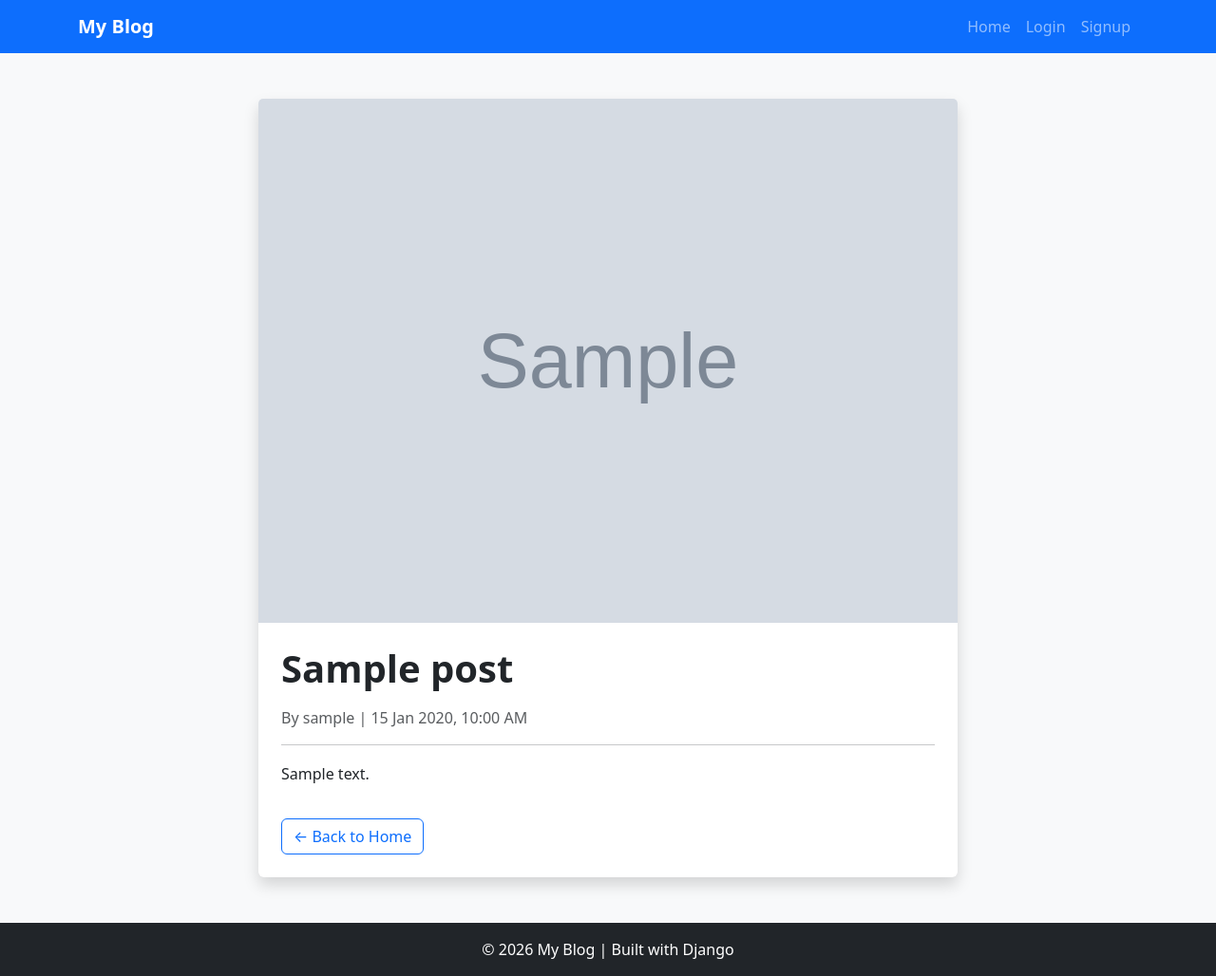
After one commit to AlexxSpring/DjangoBlogapp, a Django app: template templates/detail.html in a window 1280 px wide. The commit adds this page. Shown: the whole page at 95% size. Run offline with Django 3.2, Linux system fonts and the light colour scheme; the template is opened without the code that fills it: most values are stand-ins (such as "Sample title", 1, 10 or a date in 2020); grey boxes marked "Sample" are stand-in pictures.

Commit message:
new features

```diff
--- a/blogapplication/urls.py
+++ b/blogapplication/urls.py
@@ -1,6 +1,6 @@
 from django.contrib import admin
 from django.urls import path, include
-from app.views import home_page, login_page, signup_page, create_post_page
+from app.views import home_page, login_page, signup_page, create_post_page, detail_page
 from django.conf import settings
 from django.conf.urls.static import static
 
@@ -15,6 +15,7 @@ urlpatterns = [
     path('login/', login_page, name='login'),
     path('signup/', signup_page, name='signup'),
     path('create/', create_post_page, name='create_post'),
+    path('post/<int:id>/', detail_page, name='detail'),
 
     # Blog API
     path('api/', include('app.urls')),
--- a/templates/base.html
+++ b/templates/base.html
@@ -21,9 +21,22 @@
 
         <div class="collapse navbar-collapse" id="navMenu">
             <ul class="navbar-nav ms-auto">
+
+            <li class="nav-item">
+                <a class="nav-link" href="/">Home</a>
+            </li>
+
+            {% if user.is_authenticated %}
+
                 <li class="nav-item">
-                    <a class="nav-link" href="/">Home</a>
+                    <a class="nav-link" href="/create/">Create Post</a>
                 </li>
+
+                <li class="nav-item">
+                    <a class="nav-link text-warning" href="/logout/">Logout</a>
+                </li>
+
+            {% else %}
 
                 <li class="nav-item">
                     <a class="nav-link" href="/login/">Login</a>
@@ -32,9 +45,9 @@
                 <li class="nav-item">
                     <a class="nav-link" href="/signup/">Signup</a>
                 </li>
-                <li>
-                    <a class="nav-link" href="/create/">Create Post</a>
-                </li>
+
+            {% endif %}
+
             </ul>
         </div>
     </div>
--- /dev/null
+++ b/templates/detail.html
@@ -0,0 +1,41 @@
+{% extends 'base.html' %}
+
+{% block title %}{{ post.title }}{% endblock %}
+
+{% block content %}
+
+<div class="row justify-content-center">
+    <div class="col-md-8">
+
+        <div class="card shadow border-0">
+
+            {% if post.image %}
+            <img src="{{ post.image.url }}" class="card-img-top">
+            {% endif %}
+
+            <div class="card-body p-4">
+
+                <h1 class="fw-bold mb-3">{{ post.title }}</h1>
+
+                <p class="text-muted mb-3">
+                    By {{ post.author.username }} |
+                    {{ post.created_at|date:"d M Y, h:i A" }}
+                </p>
+
+                <hr>
+
+                <p style="line-height: 1.8;">
+                    {{ post.content }}
+                </p>
+
+                <a href="/" class="btn btn-outline-primary mt-3">
+                    ← Back to Home
+                </a>
+
+            </div>
+        </div>
+
+    </div>
+</div>
+
+{% endblock %}
--- a/templates/home.html
+++ b/templates/home.html
@@ -25,7 +25,7 @@
                     {{ post.content|truncatewords:15 }}
                 </p>
 
-                <a href="#" class="btn btn-primary mt-auto">
+                <a href="/post/{{ post.id }}/" class="btn btn-primary mt-auto">
                     Read More
                 </a>
             </div>
```
Also changed, not shown: app/views.py (+11 -1 lines), db.sqlite3.
